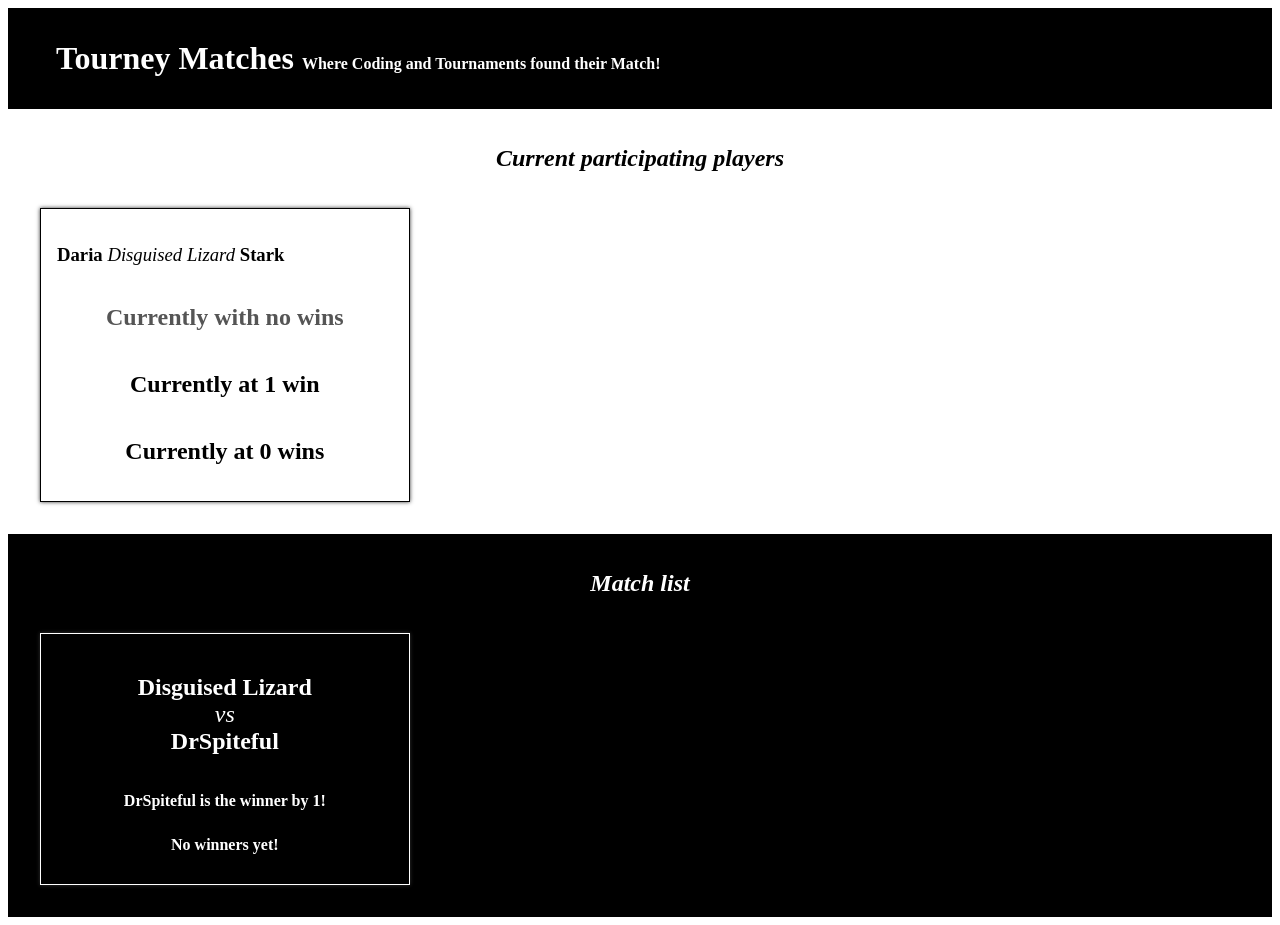
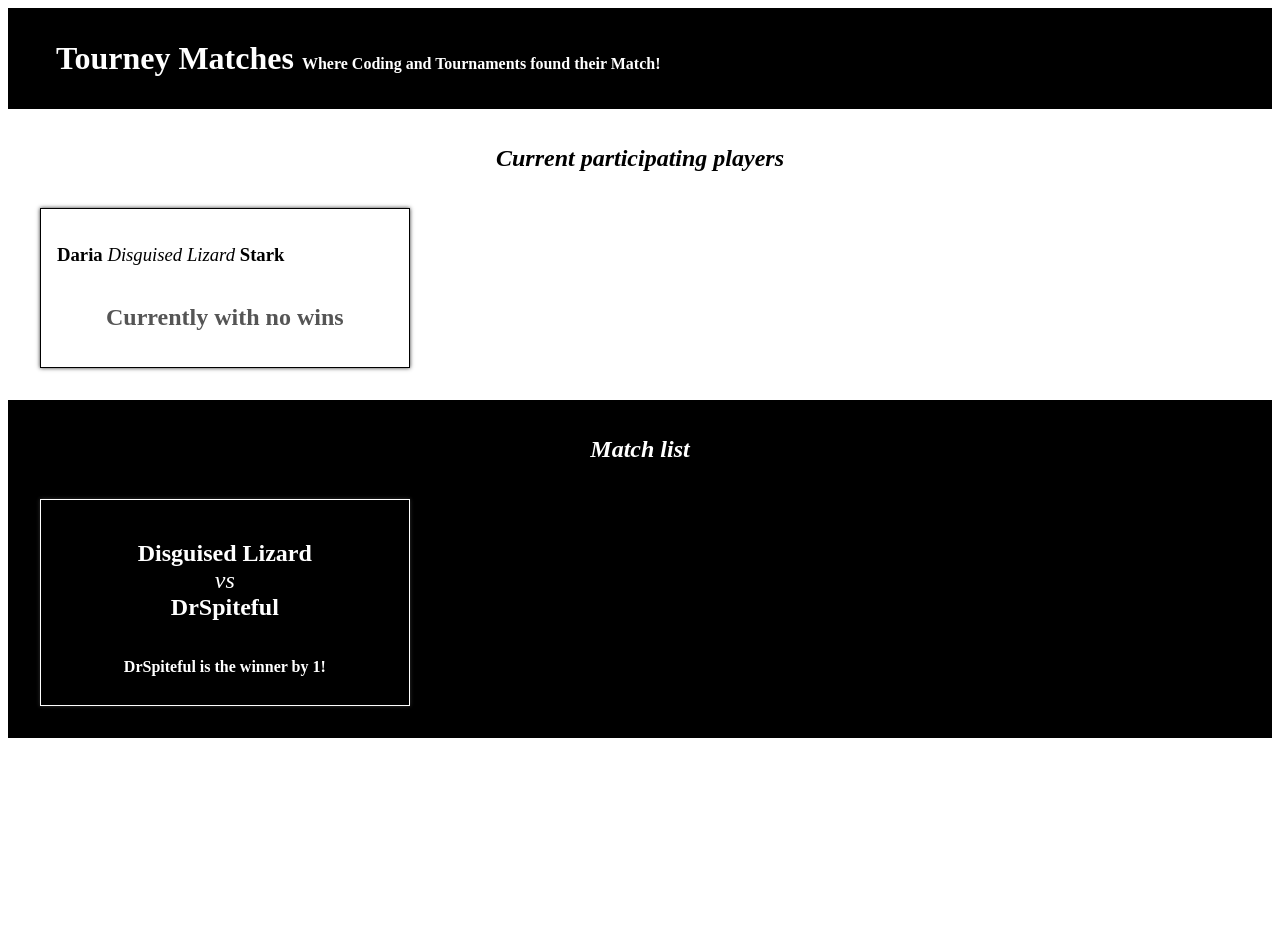
Before and after one commit to Griego86/tourney-matches, a React (Create React App) app: page / in a window 1280 px wide. After the commit the page ends 800 px from the top, so only its background shows below. Built offline with nearby package versions, Linux system fonts and the light colour scheme; the HTML template or start-up script is replaced by a standard one.

Commit message:
Added conditional rendering to Player & Match components

```diff
--- a/src/components/Match.jsx
+++ b/src/components/Match.jsx
@@ -3,15 +3,11 @@
 function Match(props) {
   return (
     <article className="Match">
-      <h1>
-        {props.players[0]} <span>vs</span> {props.players[1]}
-      </h1>
+      <h1>{props.players[0]} <span>vs</span> {props.players[1]}</h1>
       {/* To be shown when there is a winner */}
-      <h2>
-        {props.winner} is the winner by {props.scoreDifference}!
-      </h2>
+      {props.winner && <h2>{props.winner} is the winner by {props.scoreDifference}!</h2>}
       {/* To be shown when there is no winner */}
-      <h2>No winners yet!</h2>
+      {!props.winner && <h2>No winners yet!</h2>}
     </article>
   );
 }
--- a/src/components/Player.jsx
+++ b/src/components/Player.jsx
@@ -7,11 +7,11 @@
         {props.firstName} <span>{props.gamerTag}</span> {props.lastName}
       </h1>
       {/* To be shown when there is no wins */}
-      <h2 className="zero">Currently with no wins</h2>
+      {props.wins === 0 && <h2 className="zero">Currently with no wins</h2>}
       {/* To be shown when there is 1 win */}
-      <h2>Currently at 1 win</h2>
+      {props.wins === 1 && <h2>Currently at 1 win</h2>}
       {/* To be shown when there is more than one win */}
-      <h2>Currently at {props.wins} wins</h2>
+      {props.wins > 1 && <h2>Currently at {props.wins} wins</h2>}
     </article>
   );
 }
```
